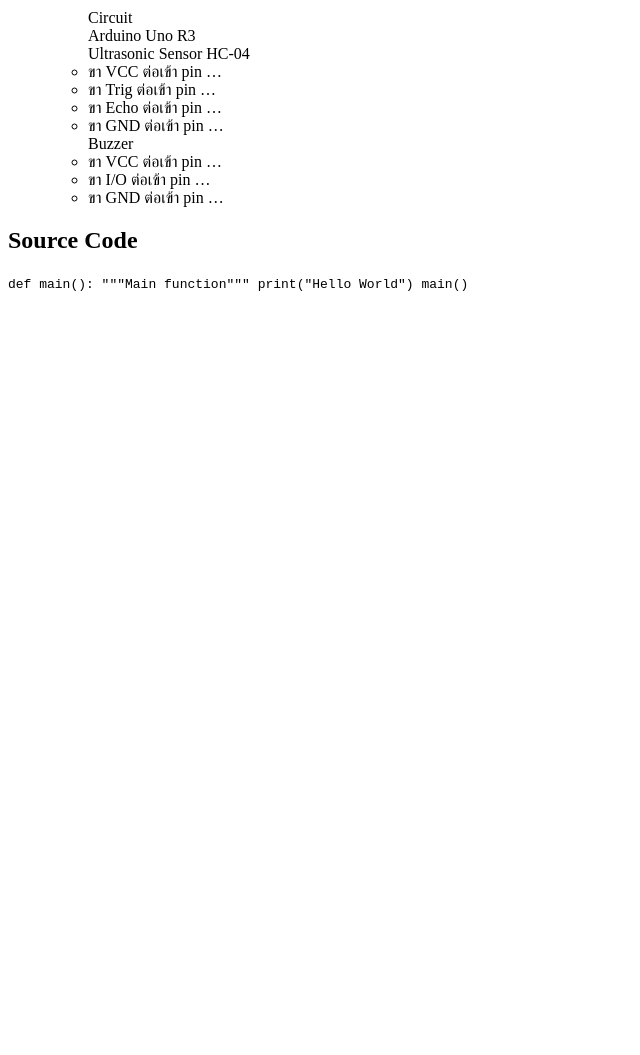
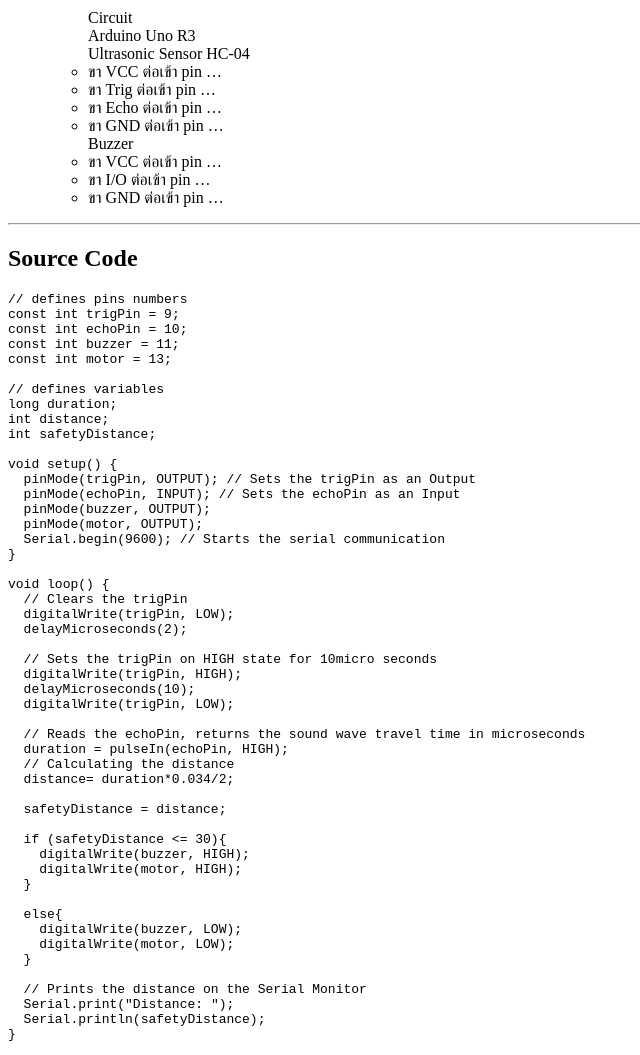
Before and after one commit to FewIT20/the-magic-stick-phypro66, a plain HTML site: page index.html in a window 1280 px wide. Shown: the part 998-2053 px from the top of the page, without its empty margins (0-640 px from the left). Before the commit the page ends 1298 px from the top, so only its background shows below. Drawn offline with Linux system fonts and the light colour scheme.

Commit message:
Add all info of done.

```diff
--- a/index.html
+++ b/index.html
@@ -90,12 +90,57 @@
             </li>
         </ul>
     </ol>
+    <hr>
     <h2>Source Code</h2>
-    <code>
-        def main():
-            """Main function"""
-            print("Hello World")
-        main()
-    </code>
-</body>
+ <pre><code class="lang-c"><span class="hljs-comment">// defines pins numbers</span>
+<span class="hljs-keyword">const</span> <span class="hljs-keyword">int</span> trigPin = <span class="hljs-number">9</span>;
+<span class="hljs-keyword">const</span> <span class="hljs-keyword">int</span> echoPin = <span class="hljs-number">10</span>;
+<span class="hljs-keyword">const</span> <span class="hljs-keyword">int</span> buzzer = <span class="hljs-number">11</span>;
+<span class="hljs-keyword">const</span> <span class="hljs-keyword">int</span> motor = <span class="hljs-number">13</span>;
+
+<span class="hljs-comment">// defines variables</span>
+<span class="hljs-keyword">long</span> duration;
+<span class="hljs-keyword">int</span> distance;
+<span class="hljs-keyword">int</span> safetyDistance;
+
+<span class="hljs-keyword">void</span> <span class="hljs-built_in">setup</span>() {
+  <span class="hljs-built_in">pinMode</span>(trigPin, <span class="hljs-literal">OUTPUT</span>); <span class="hljs-comment">// Sets the trigPin as an Output</span>
+  <span class="hljs-built_in">pinMode</span>(echoPin, <span class="hljs-literal">INPUT</span>); <span class="hljs-comment">// Sets the echoPin as an Input</span>
+  <span class="hljs-built_in">pinMode</span>(buzzer, <span class="hljs-literal">OUTPUT</span>);
+  <span class="hljs-built_in">pinMode</span>(motor, <span class="hljs-literal">OUTPUT</span>);
+  <span class="hljs-built_in">Serial</span>.<span class="hljs-built_in">begin</span>(<span class="hljs-number">9600</span>); <span class="hljs-comment">// Starts the serial communication</span>
+}
+
+<span class="hljs-keyword">void</span> <span class="hljs-built_in">loop</span>() {
+  <span class="hljs-comment">// Clears the trigPin</span>
+  <span class="hljs-built_in">digitalWrite</span>(trigPin, <span class="hljs-literal">LOW</span>);
+  <span class="hljs-built_in">delayMicroseconds</span>(<span class="hljs-number">2</span>);
+
+  <span class="hljs-comment">// Sets the trigPin on HIGH state for 10micro seconds</span>
+  <span class="hljs-built_in">digitalWrite</span>(trigPin, <span class="hljs-literal">HIGH</span>);
+  <span class="hljs-built_in">delayMicroseconds</span>(<span class="hljs-number">10</span>);
+  <span class="hljs-built_in">digitalWrite</span>(trigPin, <span class="hljs-literal">LOW</span>);
+
+  <span class="hljs-comment">// Reads the echoPin, returns the sound wave travel time in microseconds</span>
+  duration = <span class="hljs-built_in">pulseIn</span>(echoPin, <span class="hljs-literal">HIGH</span>);
+  <span class="hljs-comment">// Calculating the distance</span>
+  distance= duration*<span class="hljs-number">0.034</span>/<span class="hljs-number">2</span>;
+
+  safetyDistance = distance;
+
+  <span class="hljs-built_in">if</span> (safetyDistance &lt;= <span class="hljs-number">30</span>){
+    <span class="hljs-built_in">digitalWrite</span>(buzzer, <span class="hljs-literal">HIGH</span>);
+    <span class="hljs-built_in">digitalWrite</span>(motor, <span class="hljs-literal">HIGH</span>);
+  }
+
+  <span class="hljs-built_in">else</span>{
+    <span class="hljs-built_in">digitalWrite</span>(buzzer, <span class="hljs-literal">LOW</span>);
+    <span class="hljs-built_in">digitalWrite</span>(motor, <span class="hljs-literal">LOW</span>);
+  }
+
+  <span class="hljs-comment">// Prints the distance on the Serial Monitor</span>
+  <span class="hljs-built_in">Serial</span>.<span class="hljs-built_in">print</span>(<span class="hljs-string">"Distance: "</span>);
+  <span class="hljs-built_in">Serial</span>.<span class="hljs-built_in">println</span>(safetyDistance);
+}
+</code></pre>
 </html>
```
